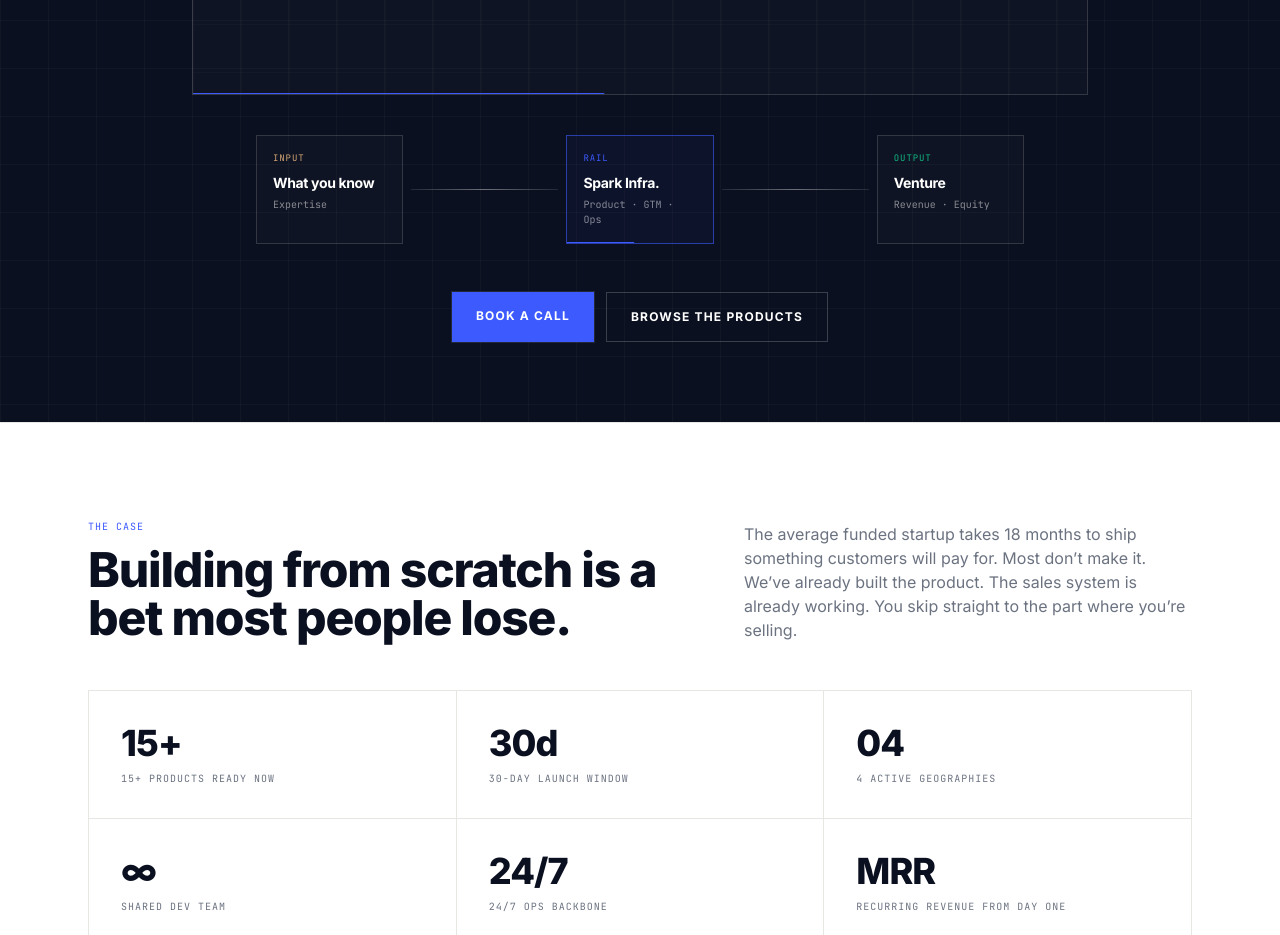
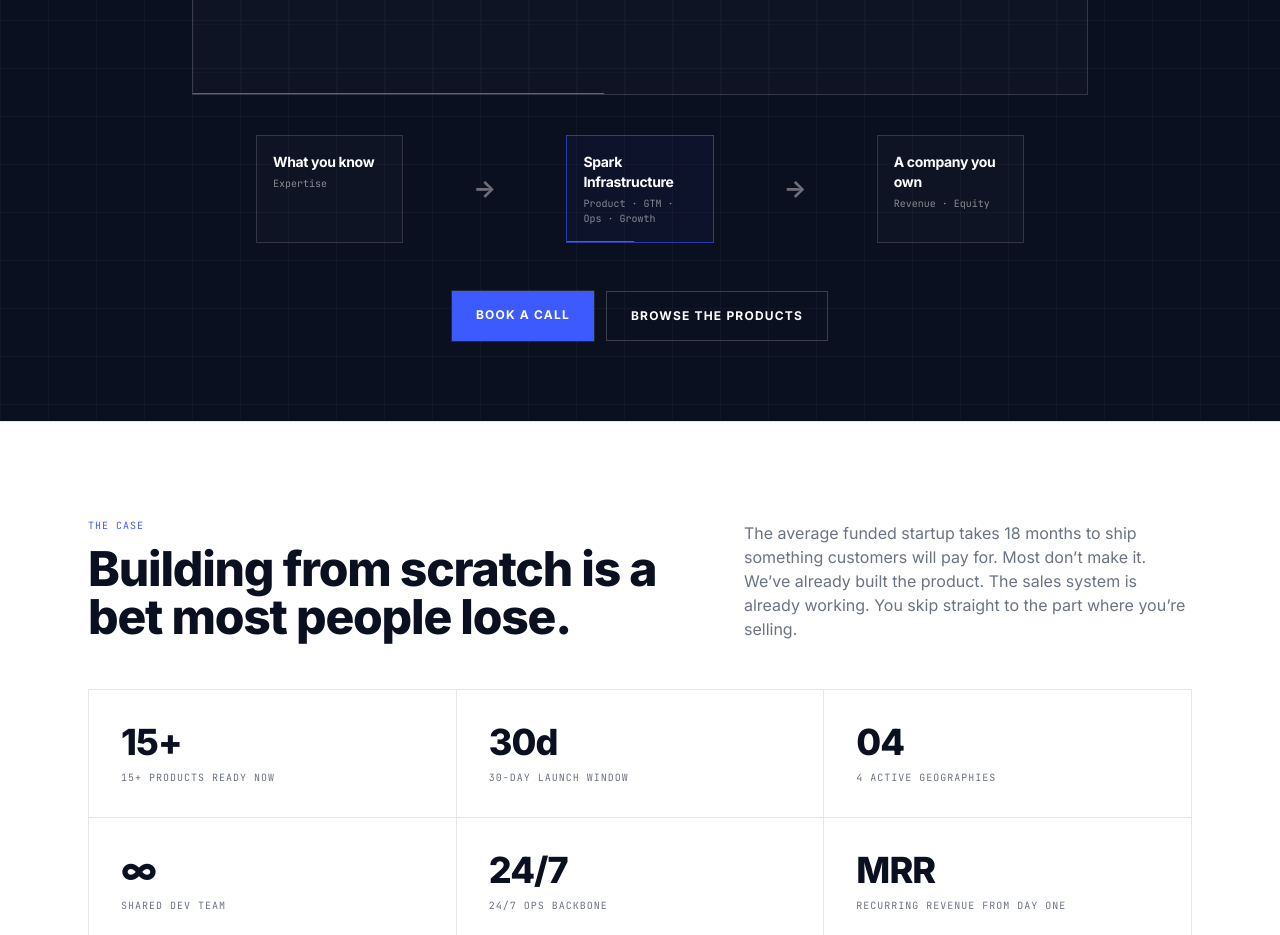
Before and after one commit to sparkai-core/spark-ventures-wireframe, a Next.js app: page / in a window 1280 px wide. Shown: the part 900-1835 px from the top of the page. Built offline with nearby package versions, Linux system fonts and the light colour scheme.

Commit message:
fixed text of teh boxes

```diff
--- a/app/page.tsx
+++ b/app/page.tsx
@@ -104,27 +104,24 @@
         <div className="relative mx-auto mb-12 max-w-3xl animate-fade-up-4">
           <div className="grid gap-2 md:grid-cols-5 md:items-stretch">
             <div className="relative border border-white/15 bg-white/[0.02] p-4 text-left">
-              <div className="font-mono text-[9px] uppercase tracking-widest mb-2 text-gold">Input</div>
               <div className="text-sm font-bold tracking-tight">What you know</div>
               <div className="font-mono text-[10px] text-white/50 mt-1">Expertise</div>
             </div>
-            <div className="hidden md:flex items-center justify-center">
-              <div className="h-px w-full bg-gradient-to-r from-white/10 via-white/40 to-white/10" />
+            <div className="hidden md:flex items-center justify-center text-2xl text-white/40 font-bold">
+              →
             </div>
             <div className="relative border border-blue/60 bg-blue/5 p-4 text-left">
-              <div className="font-mono text-[9px] uppercase tracking-widest mb-2 text-blue">Rail</div>
-              <div className="text-sm font-bold tracking-tight">Spark Infra.</div>
-              <div className="font-mono text-[10px] text-white/50 mt-1">Product · GTM · Ops</div>
+              <div className="text-sm font-bold tracking-tight">Spark Infrastructure</div>
+              <div className="font-mono text-[10px] text-white/50 mt-1">Product · GTM · Ops · Growth</div>
               <div className="absolute inset-x-0 bottom-0 h-px overflow-hidden">
                 <div className="h-px w-1/2 bg-blue animate-ticker" />
               </div>
             </div>
-            <div className="hidden md:flex items-center justify-center">
-              <div className="h-px w-full bg-gradient-to-r from-white/10 via-white/40 to-white/10" />
+            <div className="hidden md:flex items-center justify-center text-2xl text-white/40 font-bold">
+              →
             </div>
             <div className="relative border border-white/15 bg-white/[0.02] p-4 text-left">
-              <div className="font-mono text-[9px] uppercase tracking-widest mb-2 text-emerald">Output</div>
-              <div className="text-sm font-bold tracking-tight">Venture</div>
+              <div className="text-sm font-bold tracking-tight">A company you own</div>
               <div className="font-mono text-[10px] text-white/50 mt-1">Revenue · Equity</div>
             </div>
           </div>
```
